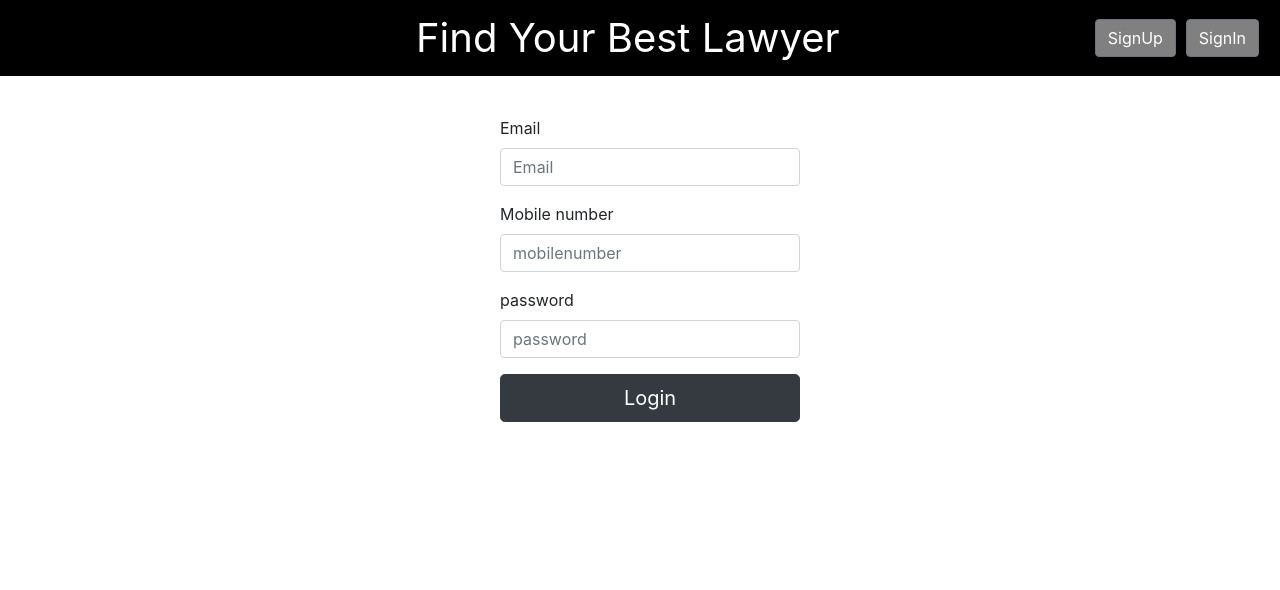
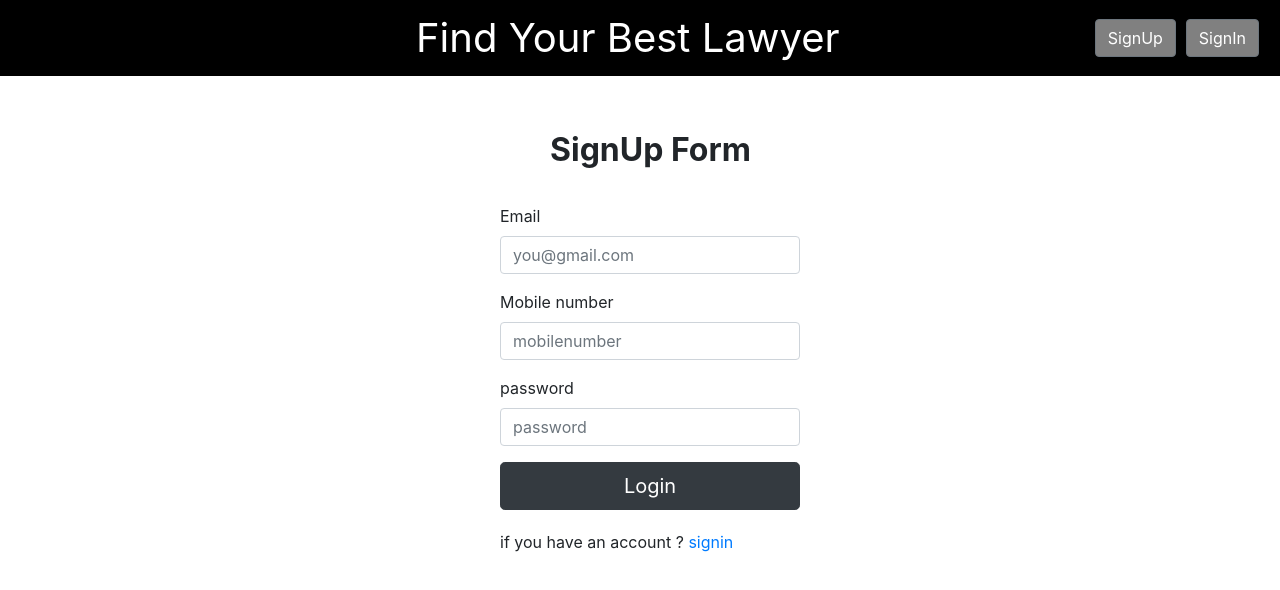
Before and after one commit to priyanka9515/probsolve, a React (Create React App) app: page /Signup in a window 1280 px wide. Shown: the top 590 px of the page. Built offline with nearby package versions, Linux system fonts and the light colour scheme.

Commit message:
added signin through signup

```diff
--- a/src/Components/LawyerList.js
+++ b/src/Components/LawyerList.js
@@ -14,8 +14,8 @@ for (let i = 0; i < 25; i++) {
     rating: 0,
     Mobile: faker.phone.phoneNumberFormat(),
     Mail: faker.internet.email(),
-    // img: faker.image.avatar()
-    image: faker.image.image(150, 200, true)
+    img: faker.image.avatar(300, 200, true)
+    // img: faker.image.image(300, 200, true)
   });
 }
 
@@ -31,7 +31,7 @@ class LawyerList extends React.Component {
             // phone={object.img}
             num={object.Mobile}
             email={object.Mail}
-            photo={object.image}
+            photo={object.img}
           />
         ))}
       </div>
--- a/src/Components/List.js
+++ b/src/Components/List.js
@@ -6,13 +6,16 @@ import "./LawyerList";
 export default class List extends React.Component {
   render() {
     return (
-      <div className="list">
-        <h5>Name:Mr/Ms.{this.props.name}</h5>
-        <h5> Fee :{this.props.price}</h5>
-        <h5>experience : {this.props.year}yrs</h5>
-        <h5>Mobile :{this.props.num}</h5>
-        <h5>email :{this.props.email}</h5>
-        <h5>image :{this.props.photo}</h5>
+      //   <div>
+      <div className="list" style={{ display: "flex" }}>
+        <img src={this.props.photo} />
+        <div style={{ display: "column", marginLeft: "40px" }}>
+          <h5>Name:Mr/Ms.{this.props.name}</h5>
+          <h5> Fee :{this.props.price}</h5>
+          <h5>experience : {this.props.year}yrs</h5>
+          <h5>Mobile :{this.props.num}</h5>
+          <h5>email :{this.props.email}</h5>
+        </div>
       </div>
     );
   }
--- a/src/Components/Navbar/Signin.js
+++ b/src/Components/Navbar/Signin.js
@@ -18,7 +18,7 @@ class Contact extends React.Component {
         <Form className="signin">
           <FormGroup>
             <Label>Email</Label>
-            <Input type="email" placeholder="Email" />
+            <Input type="email" placeholder="you@gmail.com" />
           </FormGroup>
           <FormGroup>
             <Label>password</Label>
--- a/src/Components/Navbar/Signup.js
+++ b/src/Components/Navbar/Signup.js
@@ -1,5 +1,7 @@
 import React from "react";
 import { Form, FormGroup, Button, Label, Input } from "reactstrap";
+import { Link } from "react-router-dom";
+
 class Users extends React.Component {
   render() {
     return (
@@ -9,13 +11,16 @@ class Users extends React.Component {
           height: "100px",
           width: "300px",
           marginLeft: "500px",
-          marginTop: "40px"
+          marginTop: "50px"
         }}
       >
         <Form className="signin">
-          <FormGroup bsSize="large">
+          <div style={{ fontWeight: "bold", fontSize: 32, marginLeft: 50 }}>
+            SignUp Form
+          </div>
+          <FormGroup bsSize="large" style={{ marginTop: 30 }}>
             <Label>Email</Label>
-            <Input type="email" placeholder="Email" />
+            <Input type="email" placeholder="you@gmail.com" />
           </FormGroup>
           <FormGroup bsSize="large">
             <Label>Mobile number</Label>
@@ -26,8 +31,16 @@ class Users extends React.Component {
             <Label>password</Label>
             <Input type="password" placeholder="password" />
           </FormGroup>
-          <Button className="btn-lg btn-dark btn-block">Login</Button>
+          <Link to="Body">
+            <Button className="btn-lg btn-dark btn-block">Login</Button>
+          </Link>
         </Form>
+        <div style={{ marginTop: 20 }}>
+          if you have an account ?
+          <Link to="/Signin">
+            <a href="a"> signin</a>
+          </Link>
+        </div>
       </div>
     );
   }
--- a/src/Components/list.css
+++ b/src/Components/list.css
@@ -1,6 +1,9 @@
 .list {
-  border: 1px solid black;
+  border: 0.5px solid black;
   height: 220px;
-  width: 90%;
+  /* width: 100%; */
   margin-bottom: 10px;
+  margin-left: 20px;
+  margin-right: 20px;
+  /* display: flex; */
 }
```
